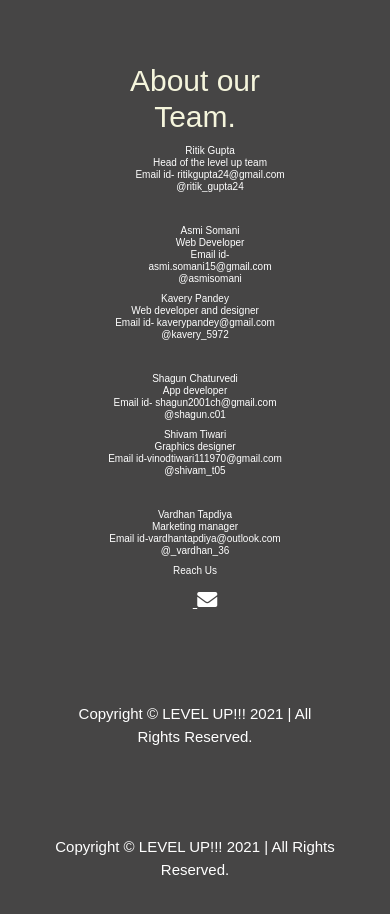
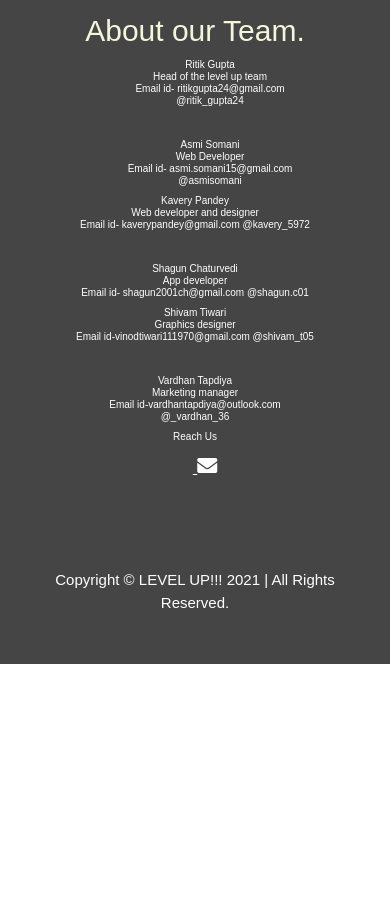
Before and after one commit to kavery29/levelupnew, a plain HTML site: page index.html in a window 390 px wide. Shown: the part 8191-9105 px from the top of the page. After the commit the page ends 8855 px from the top, so only its background shows below. Drawn offline with nearby package versions, Linux system fonts and the light colour scheme; a web font is replaced by a local one.

Commit message:
Update index.html
update

```diff
--- a/index.html
+++ b/index.html
@@ -625,8 +625,7 @@ i {
     </div>
 
     <footer id="reachus">
-     <footer id="reachus">
-        <footer>
+         <footer>
             <style>
               #reachus {
                 background-color: rgb(70, 69, 69);
@@ -689,27 +688,6 @@ i {
 
                 </div>
                 <!-- <div style="font-size:15px;text-align: center;" >Copyright &#169; LEVEL UP!!! 2021 | All Rights Reserved.</div> -->
-              </footer>
-              <!-- <div class="col-sm-3">
-                <h4>Reach Us</h4>
-                    <u><a href="https://www.instagram.com/_levelup_gamez/" style="color:#ffffff; font-size: 20px;"><i class="fa fa-instagram" style="font-size:20px;color:rgb(255, 255, 255);"></i></a>
-                    <a href="https://mail.google.com/mail/u/0/?fs=1&to=levelup2021@gmail.com&su=SUBJECT&body=BODY&bcc=&tf=cm"><i class="fa fa-envelope" style="font-size:20px;color:rgb(255, 255, 255);"></i></a>
-                   <br>
-                    </u>
-                </div> -->
-
-            </div>
-            <div class="col-sm-3">
-              <h4></h4>
-                  <u><a href="https://www.instagram.com/_levelup_gamez/" style="color:#ffffff; font-size: 20px;"><i class="fa fa-instagram" style="font-size:20px;color:rgb(255, 255, 255);"></i></a>
-                  <!-- <a href="https://mail.google.com/mail/u/0/?fs=1&to=levelup2021@gmail.com&su=SUBJECT&body=BODY&bcc=&tf=cm"><i class="fa fa-envelope" style="font-size:20px;color:rgb(255, 255, 255);"></i></a> -->
-                 <br>
-                  </u>
-              </div>
-                </div>
-
-              </div>
-              <div style="font-size:15px;text-align: center; color: white;" >Copyright &#169; LEVEL UP!!! 2021 | All Rights Reserved.</div>
               </footer>
               <!-- <div class="col-sm-3">
                 <h4>Reach Us</h4>
```
